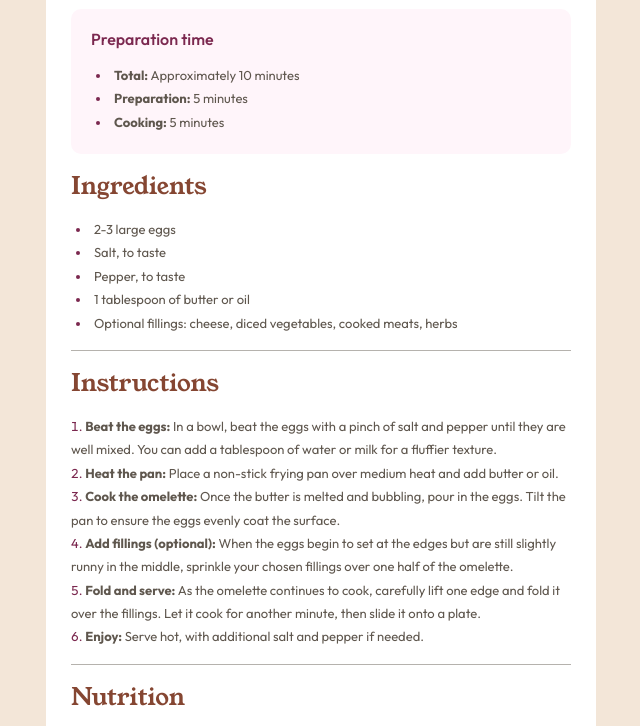
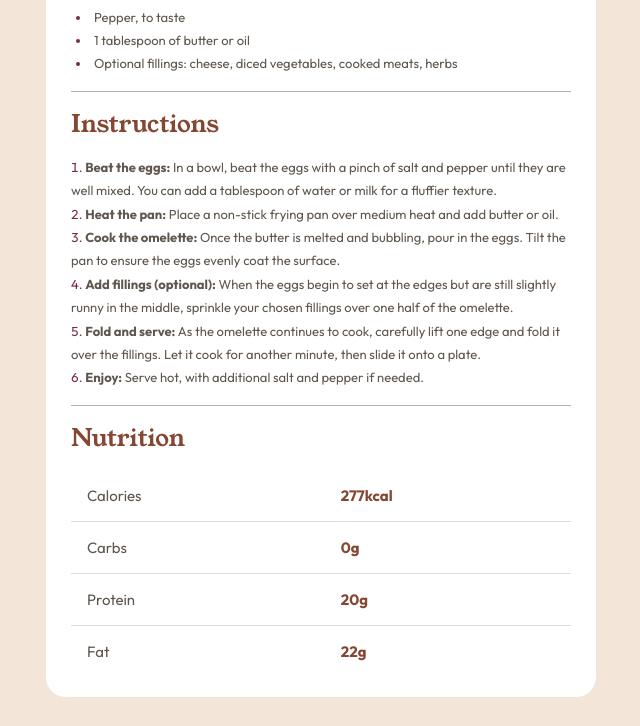
Before and after one commit to DramaticBogeyman/Recipe-page, a plain HTML site: page index.html in a window 1280 px wide. Shown: the part 625-1351 px from the top of the page, without its empty margins (319-959 px from the left). After the commit the page ends 1322 px from the top, so only its background shows below. Drawn offline with Linux system fonts and the light colour scheme.

Commit message:
update height

```diff
--- a/stylesheet.css
+++ b/stylesheet.css
@@ -11,7 +11,7 @@ body {
     justify-content: center;
     align-items: center;
     display: flex;
-    height: 230vh;
+    min-height: 100vh;
 }
 
 .cont {
@@ -19,7 +19,7 @@ body {
     display: flex;
     justify-content: center;
     align-items: center;
-    height: auto;
+    min-height: 100vh;
     margin: auto;
 }
 
```
